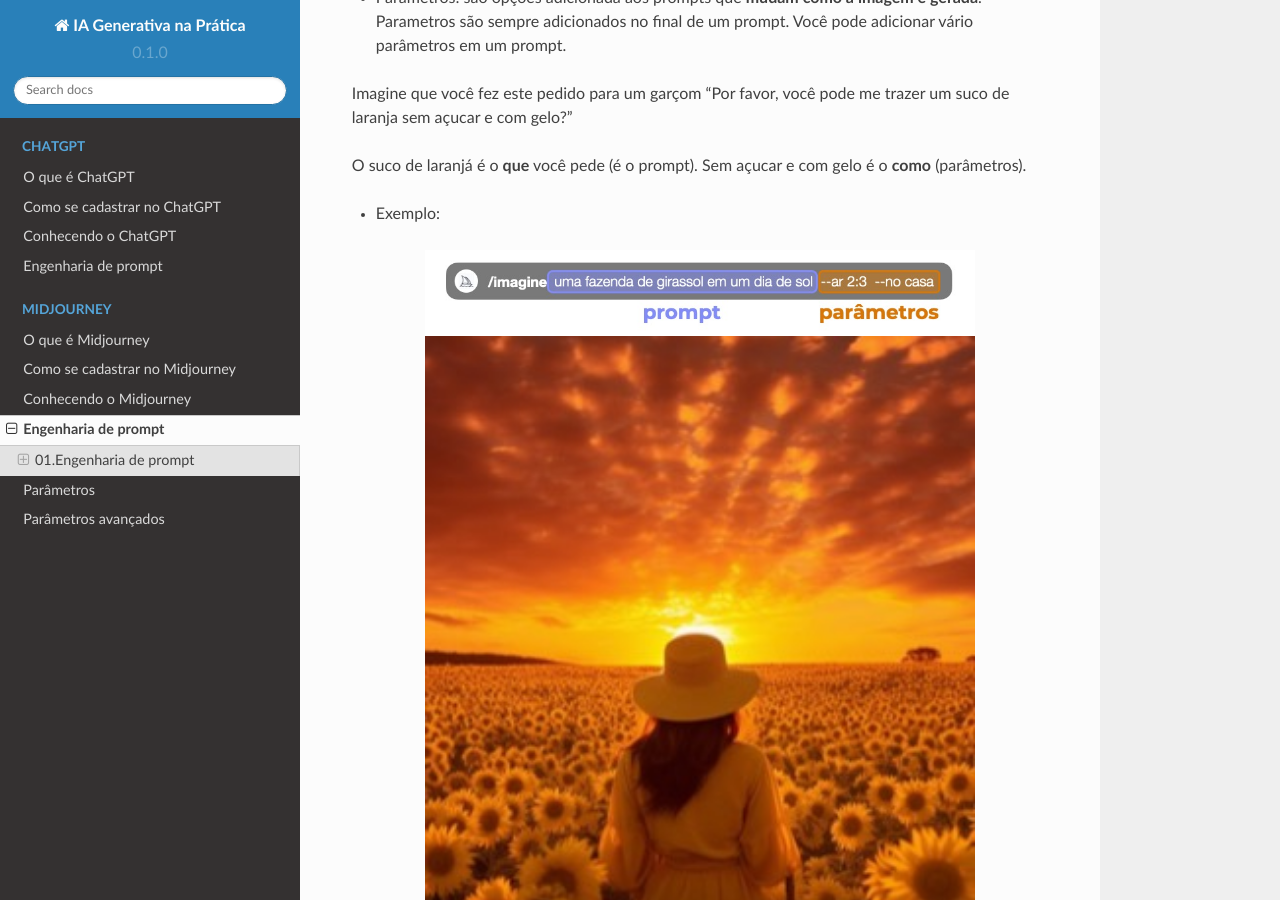
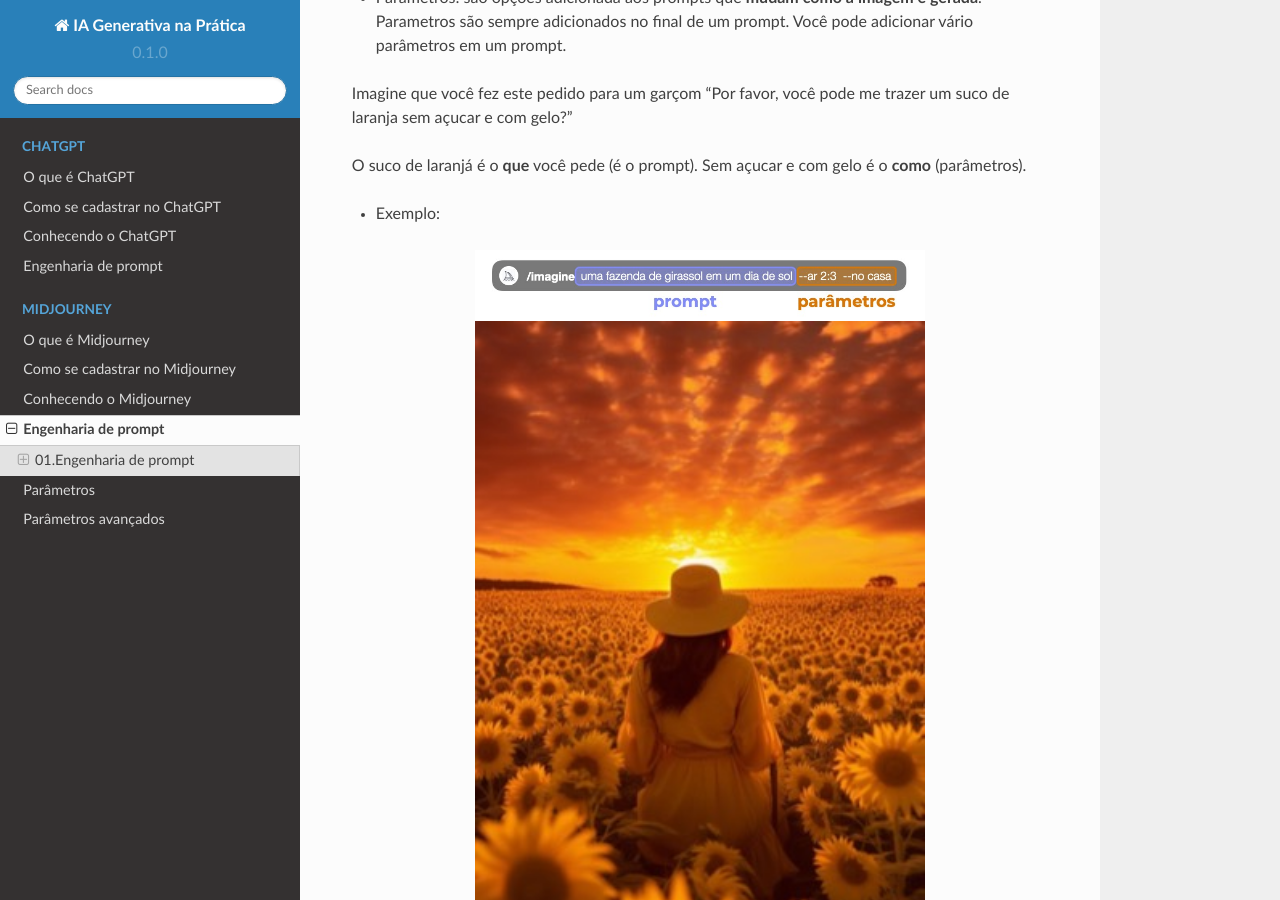
Before and after one commit to conteudo-orbeai/RTD_GENAI_V01, a Sphinx documentation site: the page built from docs/source/MIDJOURNEY/mj_engenharia_de_prompt/mj_engenharia_de_prompt.rst, in a window 1280 px wide and 900 px high, scrolled down 374 px. Built offline with Sphinx 7.4.7 and the Read the Docs theme 2.0.0, drawn with Linux system fonts in a browser that asks for light colours; pages that are not in the unit, such as notebooks, are missing from menus.

Commit message:
Update mj_engenharia_de_prompt.rst

```diff
--- a/docs/source/MIDJOURNEY/mj_engenharia_de_prompt/mj_engenharia_de_prompt.rst
+++ b/docs/source/MIDJOURNEY/mj_engenharia_de_prompt/mj_engenharia_de_prompt.rst
@@ -22,11 +22,11 @@ O suco de laranjá é o **que** você pede (é o prompt). Sem açucar e com gelo
 
 .. image:: engenharia_de_prompt_promot.jpg
    :align: center
-   :width: 550
+   :width: 450
 
 .. image:: engenharia_prompt_imagem_gerada.jpg
    :align: center
-   :width: 550
+   :width: 450
 
 
 
```
